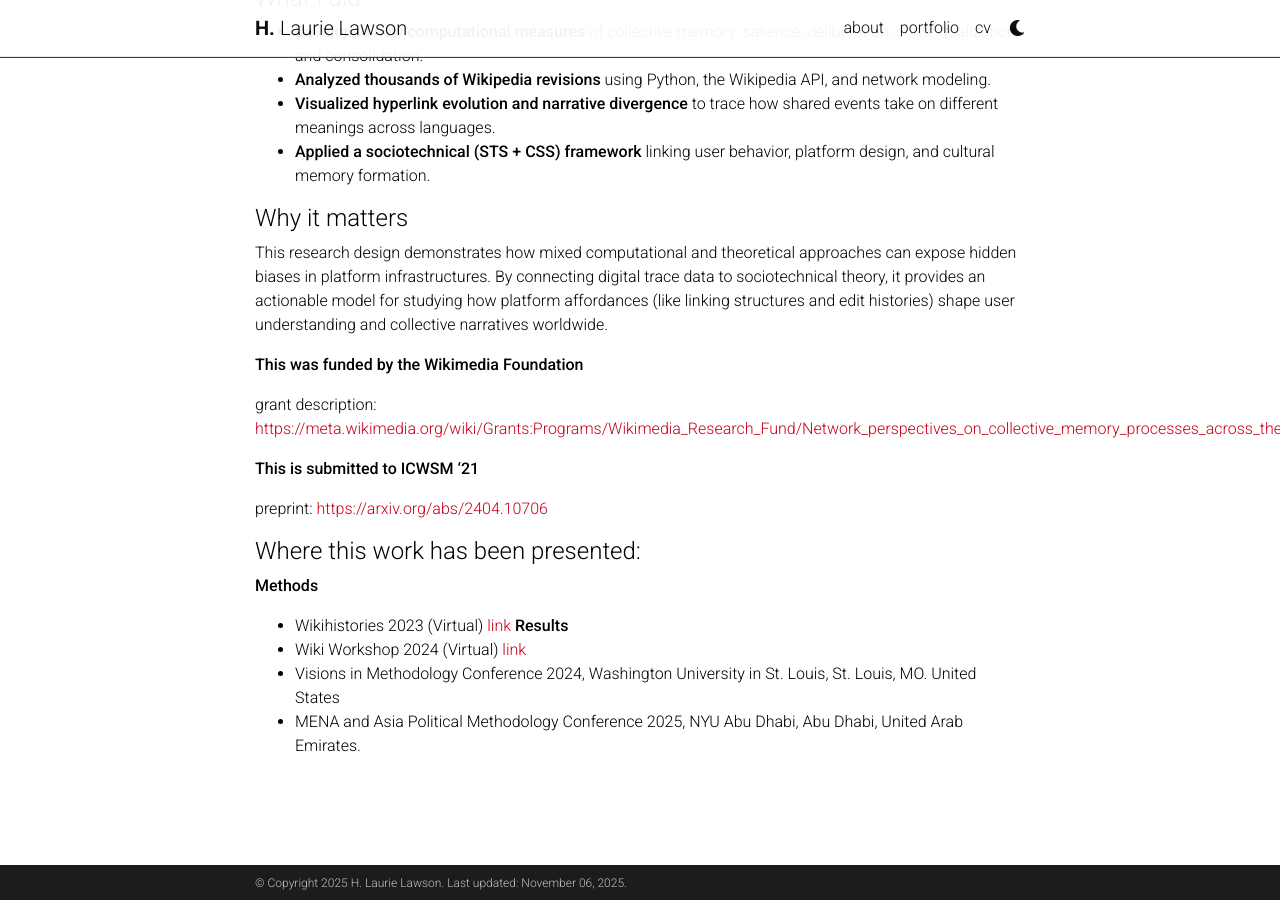
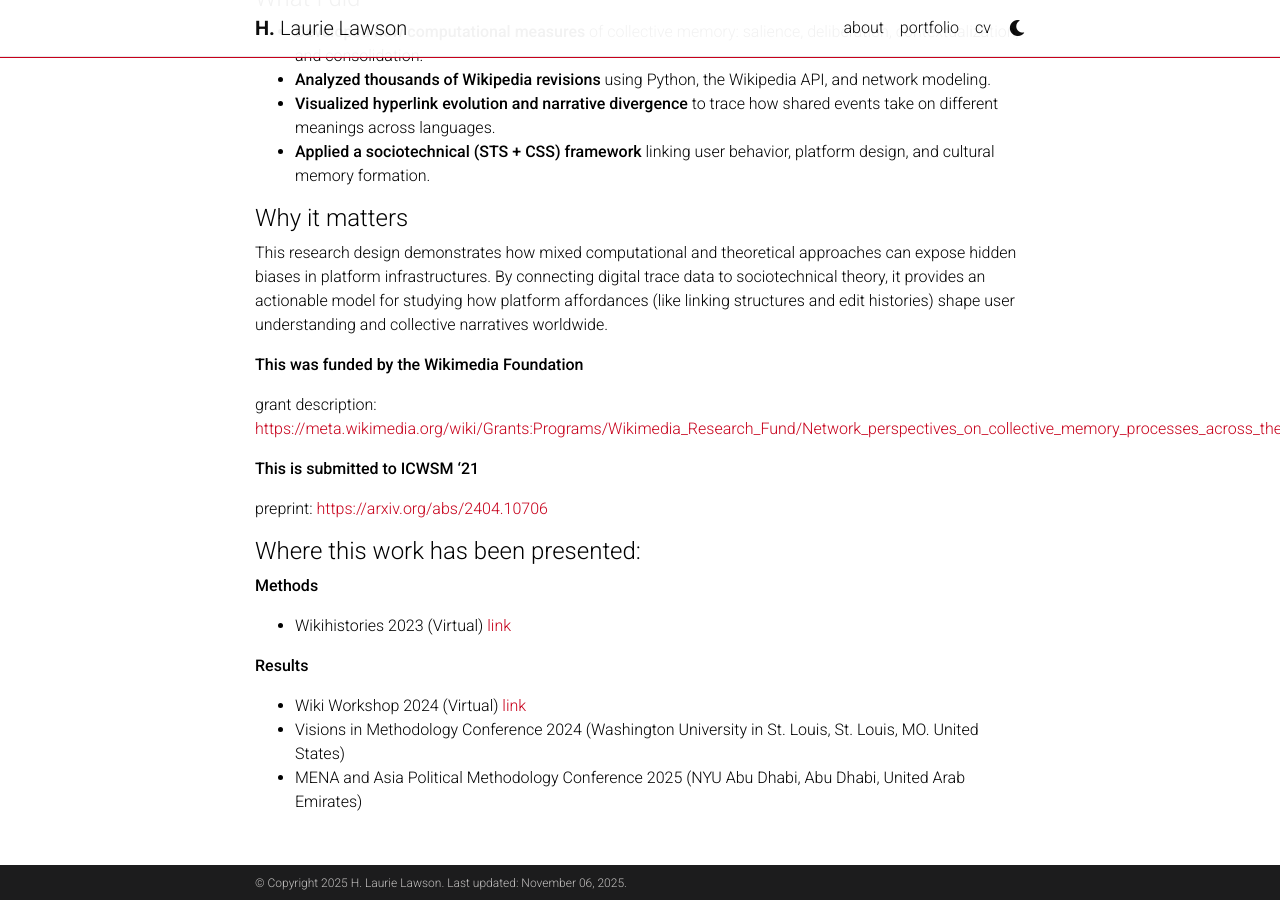
Before and after one commit to hlaurielawson/hlaurielawson.github.io, a Jekyll site: the page built from _projects/3_project.md, in a window 1280 px wide and 900 px high, scrolled down 640 px. Built offline with Jekyll 4.4.1, drawn with Linux system fonts in a browser that asks for light colours; comment, search, counter and statistics services are not loaded; a style sheet for code colours, icons or effects is not loaded.

```diff
--- a/_projects/3_project.md
+++ b/_projects/3_project.md
@@ -37,10 +37,12 @@ preprint: <https://arxiv.org/abs/2404.10706>
 **Methods**
 - Wikihistories 2023 (Virtual) [link](https://wikihistories.net/2023/04/13/laurie-jones-network-perspectives-on-collective-memory-
 processes-across-the-arab-spring-in-arabic-and-english-wikipedias/)
+
+
 **Results**
 - Wiki Workshop 2024 (Virtual) [link](https://www.youtube.com/watch?v=TrthZ-
 zJ8ow&feature=youtu.be)
-- Visions in Methodology Conference 2024, Washington University in St. Louis, St.
-Louis, MO. United States
-- MENA and Asia Political Methodology Conference 2025, NYU Abu Dhabi, Abu
-Dhabi, United Arab Emirates.
+- Visions in Methodology Conference 2024 (Washington University in St. Louis, St.
+Louis, MO. United States)
+- MENA and Asia Political Methodology Conference 2025 (NYU Abu Dhabi, Abu
+Dhabi, United Arab Emirates)
```
